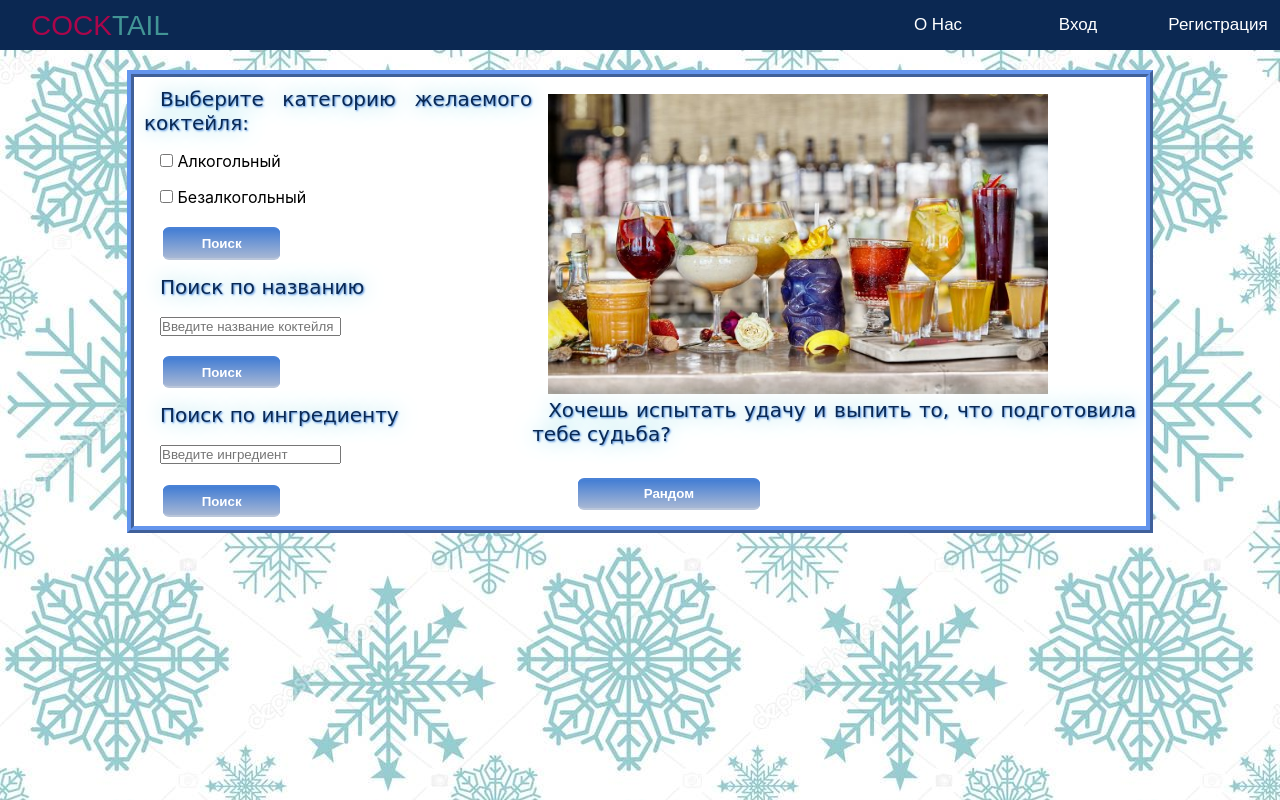
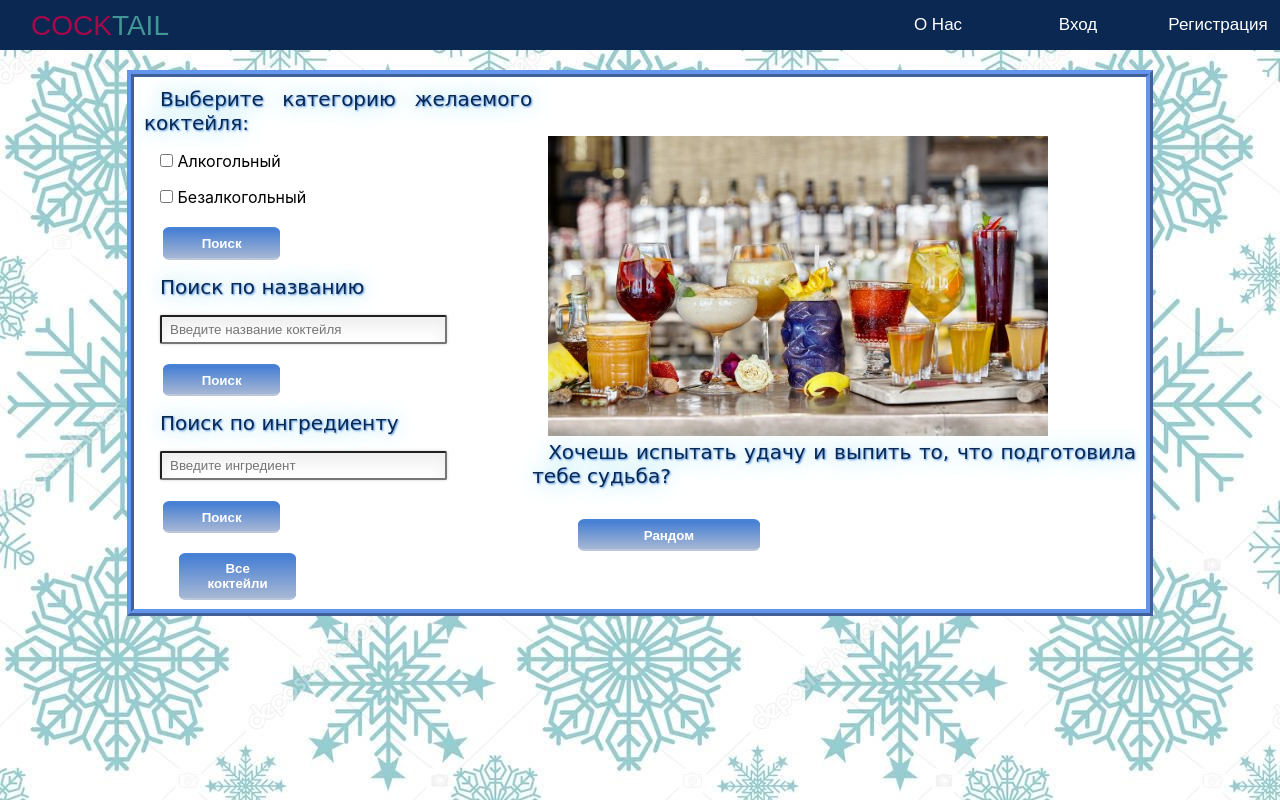
Before and after one commit to mokhova813/tenpr, a React (Create React App) app in the folder pro1/: page / in a window 1280 px wide. Shown: the top 800 px of the page. Built offline with nearby package versions, Linux system fonts and the light colour scheme.

Commit message:
Add api minimum

```diff
--- a/pro1/public/index.html
+++ b/pro1/public/index.html
@@ -24,7 +24,7 @@
       work correctly both with client-side routing and a non-root public URL.
       Learn how to configure a non-root public URL by running `npm run build`.
     -->
-    <title>React App</title>
+    <title>COCKTAIL</title>
   </head>
   <body>
     <noscript>You need to enable JavaScript to run this app.</noscript>
--- a/pro1/src/App.js
+++ b/pro1/src/App.js
@@ -7,7 +7,7 @@ import RandomeGame from "./pages/RandomeGame";
 import ResultSearch from "./pages/ResultSearch";
 import SingUp from "./pages/SingUp";
 import We from "./pages/We";
-
+import Search from "./pages/Search";
 
 
 export default class App extends React.Component {
@@ -16,6 +16,7 @@ export default class App extends React.Component {
       <div className="App">
         <Router>
           <Switch>
+          <Route path="/search/" component={Search} />
             <Route path="/we/" component={We} />
             <Route path="/singup/" component={SingUp} />
             <Route path="/login/" component={Login} />
--- a/pro1/src/pages/Home.css
+++ b/pro1/src/pages/Home.css
@@ -137,3 +137,41 @@
     font-size: 20px;
     text-shadow: 1px 1px 2px rgb(85, 147, 228), 0 0 1em rgb(121, 202, 216);
 }
+
+.text-field {
+    outline: none;
+}
+
+.contact_form li:first-child,
+.contact_form li:last-child {
+    border-bottom: 1% solid #777;
+}
+
+.contact_form h2 {
+    margin: 0;
+    color: cornflowerblue;
+    align-items: center;
+
+
+}
+
+.required_notification {
+    color: cornflowerblue;
+    margin: 5px 0 0 0;
+    float: center;
+}
+
+
+.contact_form input {
+    height: 20%;
+    width: 185px;
+    padding: 5px 8px;
+    border: 1% solid #aaa;
+    box-shadow: 0px 0px 3px #ccc, 0 10px 15px #eee inset;
+    border-radius: 2px;
+    background: #fff;
+    border: 1% solid #555;
+    margin-left: auto;
+    margin-right: auto;
+    width: 20em
+}
--- a/pro1/src/pages/Home.jsx
+++ b/pro1/src/pages/Home.jsx
@@ -9,7 +9,7 @@ export default class Home extends React.Component {
   state = {
     type: 'alco'
   }
-  types = {alc: true, noalc: true}
+  types = { alc: true, noalc: true }
   render() {
     return (
       <div class="home content">
@@ -31,7 +31,7 @@ export default class Home extends React.Component {
           <div class="block-home container">
             <Col md={10} sm={4}>
               <Col md={4} sm={4}>
-                <Form>
+                <Form onSubmit = {this.hadleSubmit}>
                   <div class="text">
                     <Form.Label>Выберите категорию желаемого коктейля: </Form.Label>
                   </div>
@@ -41,7 +41,7 @@ export default class Home extends React.Component {
                   <Form.Group controlId="formBasicCheckbox">
                     <Form.Check class="check" type="checkbox" label=" Безалкогольный" />
                   </Form.Group>
-                  <Link to="/resultSearch" props={this.types}>
+                  <Link to="/search" props={this.types}>
                     <MyBatton caption="Поиск" onClick={() => { }}></MyBatton>
                   </Link>
                 </Form>
@@ -51,24 +51,34 @@ export default class Home extends React.Component {
                       <Form.Label>  Поиск по названию   </Form.Label>
                     </div>
                   </Form.Group>
+                  <div class="text-field contact_form input">
                     <Form.Group controlId="formName">
                       <Form.Control class="searchName" type="name" placeholder="Введите название коктейля" />
                     </Form.Group>
-                  <Link to="/resultSearch">
+                  </div>
+                  <Link to="/search">
                     <MyBatton caption="Поиск" onClick={() => { }}></MyBatton>
                   </Link>
                 </Form>
                 <Form>
+
                   <Form.Group controlId="formSearchIngredient">
                     <div class="text">
                       <Form.Label>Поиск по ингредиенту  </Form.Label>
                     </div>
                   </Form.Group>
+                  <div class="text-field contact_form input">
                     <Form.Group controlId="formIngredient">
                       <Form.Control class="searchIngredient" type="ingredient" placeholder="Введите ингредиент" />
                     </Form.Group>
+                  </div>
+                  <Link to="/search">
+                    <MyBatton caption="Поиск" onClick={() => { }}></MyBatton>
+                  </Link>
+                </Form>
+                <Form>
                   <Link to="/resultSearch">
-                    <MyBatton caption="Поиск" onClick={() => { }}></MyBatton>
+                    <MyBatton caption="Все коктейли" onClick={() => { }}></MyBatton>
                   </Link>
                 </Form>
               </Col>
--- a/pro1/src/pages/Login.jsx
+++ b/pro1/src/pages/Login.jsx
@@ -9,8 +9,11 @@ export default class Login extends React.Component {
   render() {
     return (
       <div>
+
         <div class="parent" >
+
           <div class="block">
+
             <Form>
               <div class="contact_form h2">
                 <Form.Label>
--- a/pro1/src/pages/ResultSearch.jsx
+++ b/pro1/src/pages/ResultSearch.jsx
@@ -3,29 +3,28 @@ import API from "../components/API";
 
 
 export default class RandomeGame extends React.Component {
-    constructor(props){
-        super(props)
-
-    }
-    data = {alc: true, noalc: true}
-    state = {
+    constructor(props) {
+        super(props);
+        this.state = {
             drinks: {
                 s1: [],
                 s2: []
             }
+
         }
-    componentDidMount(){
+    }
+    data = { alc: true, noalc: true }
+
+    componentDidMount() {
         API.post('/api/search', this.data).then(res => {
             let drinks = res.data;
-
-            this.setState({drinks})
+            this.setState({ drinks })
         })
     }
     render() {
         return (
             <div>
                 {this.state.drinks.s1.map(el => (<div>{el.strDrink}</div>))}
-
                 {this.state.drinks.s2.map(el => (<div>{el.strDrink}</div>))}
             </div>
         );
--- a/pro1/src/pages/SingUp.jsx
+++ b/pro1/src/pages/SingUp.jsx
@@ -25,6 +25,11 @@ export default class SingUp extends React.Component {
                 <Form.Control type="password" placeholder="Password" />
               </Form.Group>
             </div>
+            <div class="contact_form input">
+              <Form.Group controlId="formBasicPasswordConfirm">
+                <Form.Control type="password" placeholder="Confirm Password" />
+              </Form.Group>
+            </div>
             <ul>
               <Link to="/home">
                 <MyBatton caption="Готово" onClick={() => { }}></MyBatton>
--- a/pro1/src/pages/We.jsx
+++ b/pro1/src/pages/We.jsx
@@ -14,21 +14,42 @@ export default class We extends React.Component {
                             <span class="coc">COCK</span><span class="teil">TAIL</span>
                         </a>
                     </div>
+                    <div class="top-menu">
+                        <ul>
+                            <li><a href="/we">О Нас</a></li>
+                            <li><a href="/login">Вход</a></li>
+                            <li><a href="/singup">Регистрация</a></li>
+                        </ul>
+                    </div>
                 </div>
                 <div class="parent-home container">
                     <div class="block-home container">
                         <Col md={10} sm={4}>
                             <Col md={4} sm={4}>
                                 <Form>
+                                    <div class="text">
                                         <Form.Label>
                                             Решил организовать вечеринку с коктейлями, но не знаете, что конкретно подать на стол?
                                              Или же захотел попробовать что-нибудь новое и необычное, но ты совсем не знаешь, что выбрать? А может ты решил сам приготовить себе коктейль, но забыл из каких ингредиентов он состоит? Тогда тебе сюда!
+                                             <br></br>
+                                        </Form.Label>
+                                        <br></br>
+                                        <Form.Label>
                                             Сайт COCTAIL поможет тебе определиться с выбором напитка. В огромной базе коктейлей ты без труда сможешь отыскать рецепт напитка по его названию. Поиск по ингредиенту покажет коктейли, в которых присутствует данный ингредиент. Ну а если ты решил вести здоровый образ жизни, то, добавив "галочку" в графе "безалкогольный", ты получишь список всех подходящих по этому фильтру коктейлей.
+                                            <br></br>
+                                        </Form.Label>
+                                        <br></br>
+                                        <Form.Label>
                                             Для тех, кто решил рискнуть и готов выпить то, что приготовила ему судьба, на нашем сайте есть кнопка "Рандом", которая позволяет сайту самому выбрать тебе напиток. Удачи!
                                     </Form.Label>
+                                    </div>
                                 </Form>
                             </Col>
+
+                            <div class="text_creaters">
+                                <br></br>
                                 <Form.Label>Создатели сия чуда:</Form.Label>
+                            </div>
                             <Col md={4} sm={4}>
                                 <img
                                     width={400}
--- a/pro1/src/pages/we.css
+++ b/pro1/src/pages/we.css
@@ -0,0 +1,13 @@
+.text{
+    color: #0b2852;
+    font-family: Comic Sans MS;
+    font-size: 20px;
+    text-shadow: 1px 1px 2px rgb(85, 147, 228), 0 0 1em rgb(121, 202, 216);
+}
+
+.text_creaters{
+    color: #C90F2E;
+    font-family: Comic Sans MS;
+    font-size: 20px;
+    text-shadow: 1px 1px 2px rgb(245, 67, 97), 0 0 1em rgb(250, 91, 118);
+}
```
Also changed, not shown: pro1/src/pages/Login.css (line endings or trailing spaces), pro1/src/pages/Search.jsx (added). Lines whose indentation alone changed are shown as unchanged.
